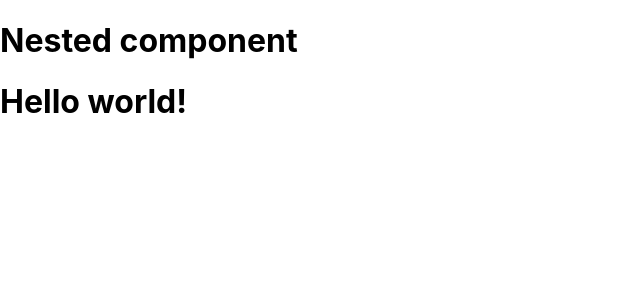
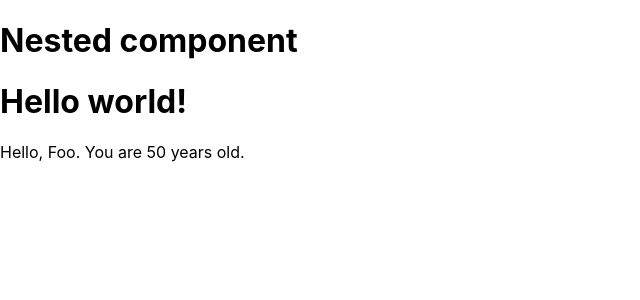
Before and after one commit to Cleomir/learning-react, a React (Create React App) app: page / in a window 1280 px wide. Shown: the top 300 px of the page, without its empty margins (0-640 px from the left). Built offline with nearby package versions, Linux system fonts and the light colour scheme.

Commit message:
Add props

```diff
--- a/src/components/Nested.js
+++ b/src/components/Nested.js
@@ -1,6 +1,7 @@
 import { Component } from "react";
 
 import Class from "./Class";
+import Props from "./Props";
 
 export default class Nested extends Component {
   render() {
@@ -8,6 +9,7 @@ export default class Nested extends Component {
       <div>
         <h1>Nested component</h1>
         <Class />
+        <Props name="Foo" age="50" />
       </div>
     );
   }
--- /dev/null
+++ b/src/components/Props.js
@@ -0,0 +1,12 @@
+import { Component } from "react";
+
+export default class Props extends Component {
+  render() {
+    const { name, age } = this.props;
+    return (
+      <p>
+        Hello, {name}. You are {age} years old.
+      </p>
+    );
+  }
+}
```
